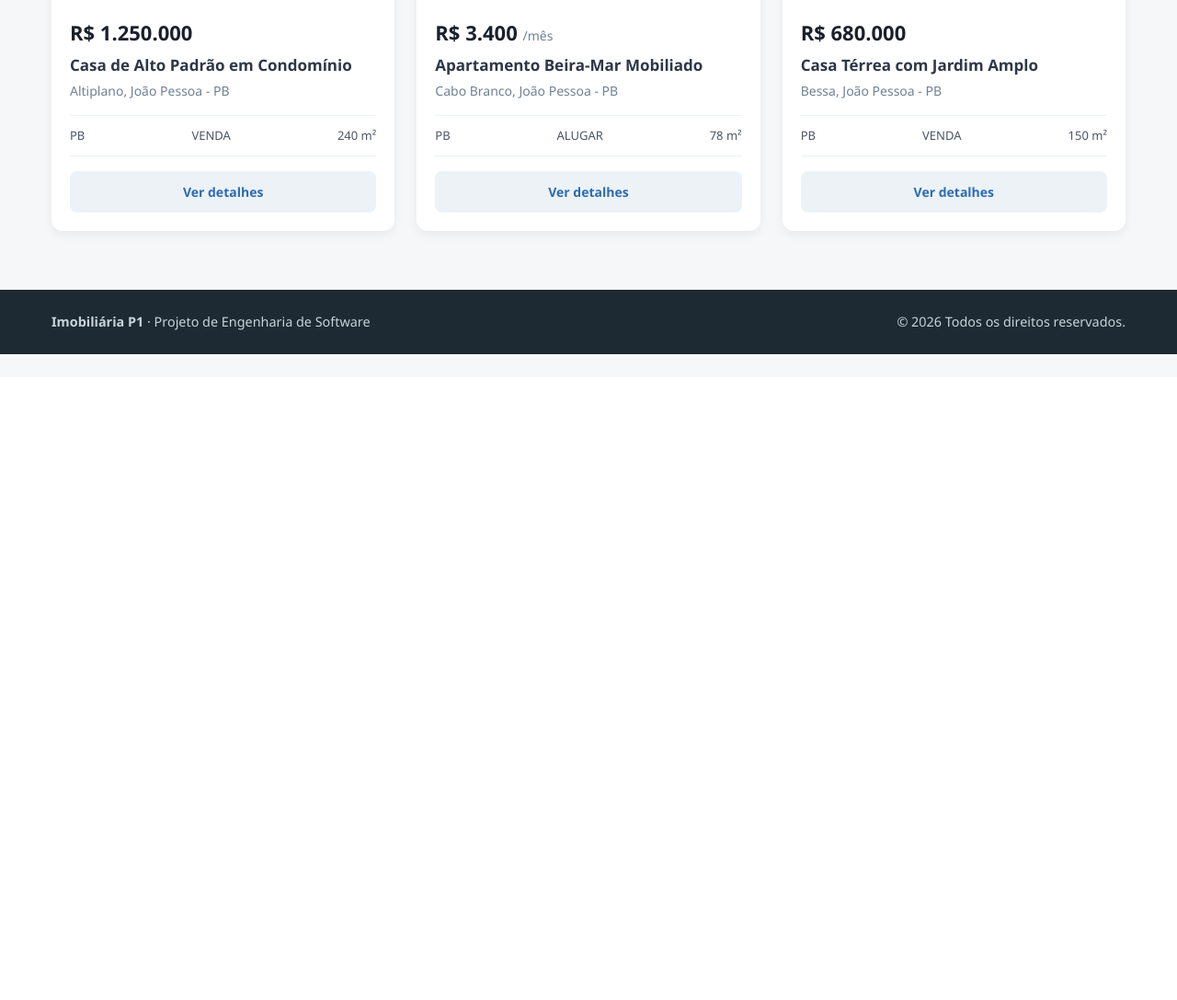
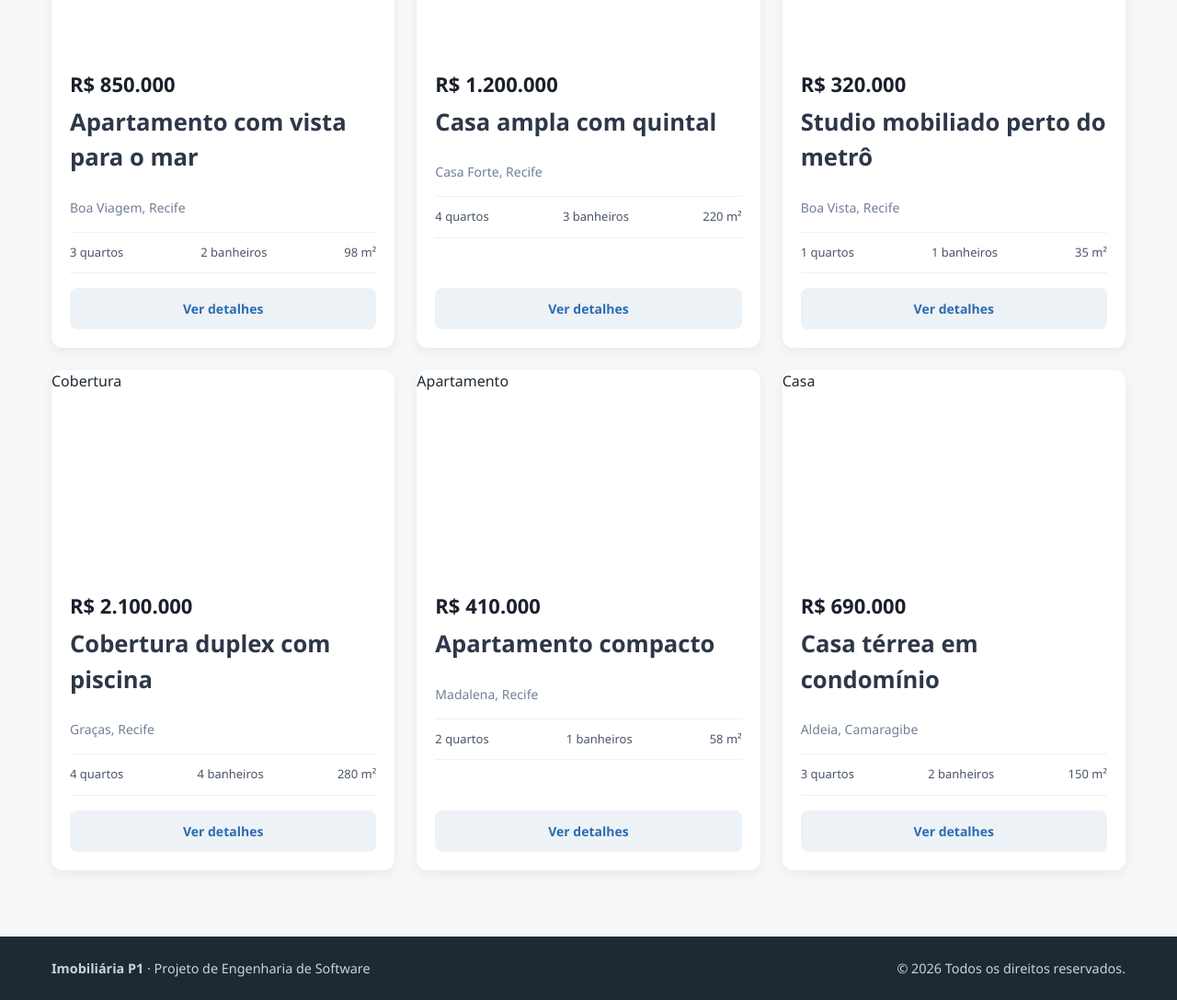
Before and after one commit to devmarcos-santos/Projeto-P1-E.S, a Flask app: page /imoveis in a window 1280 px wide. Shown: the part 390-1477 px from the top of the page at 92% size. Before the commit the page ends 775 px from the top, so only its background shows below. Run offline with Flask 3, Linux system fonts and the light colour scheme.

Commit message:
feat: exibe os imóveis do CSV na página de listagem
Troca os cards escritos à mão por um for com os dados do CSV, liga o botão Ver detalhes à página do imóvel e remove o <main> aninhado.

Closes #34

```diff
--- a/app.py
+++ b/app.py
@@ -70,7 +70,9 @@ def empreendimentos():
 
 @app.route("/imoveis")
 def listar_imoveis():
-  return render_template("imoveis.html")
+  if ERRO_IMOVEIS:
+    flash(ERRO_IMOVEIS, "erro")
+  return render_template("imoveis.html", imoveis=IMOVEIS)
 
 @app.route("/imoveis/<id_imovel>")
 def detalhes_imovel(id_imovel):
--- a/templates/imoveis.html
+++ b/templates/imoveis.html
@@ -1,68 +1,42 @@
 {% extends "base.html" %}
 
+{% block titulo %}Imóveis · Imobiliária P1{% endblock %}
+
 {% block conteudo %}
-
-<div class="container">
+<section class="secao container">
   <header class="header-listagem">
-    <h1>Imóveis Disponiveis </h1>
+    <h1>Imóveis disponíveis</h1>
     <p>Encontre as melhores oportunidades selecionadas para você</p>
   </header>
 
-  <main class="imoveis-grid">
-
+  {% if imoveis %}
+  <div class="imoveis-grid">
+    {% for imovel in imoveis %}
     <article class="imovel-card">
       <div class="card-imagem">
-        <img src="https://unsplash.com">
+        {% if imovel.imagem %}
+        <img src="{{ url_for('static', filename=imovel.imagem) }}" alt="{{ imovel.titulo }}">
+        {% else %}
+        <div class="card-imagem__vazia">{{ imovel.tipo }}</div>
+        {% endif %}
+        <span class="badge">{{ imovel.tipo }}</span>
       </div>
       <div class="card-conteudo">
-        <div class="preco">R$ 1.250.000</div>
-        <h2 class="titulo">Casa de Alto Padrão em Condomínio</h2>
-        <p class="localizacao">Altiplano, João Pessoa - PB</p>
+        <div class="preco">{{ imovel.preco | reais }}</div>
+        <h2 class="titulo">{{ imovel.titulo }}</h2>
+        <p class="localizacao">{{ imovel.bairro }}, {{ imovel.cidade }}</p>
         <div class="caracteristicas">
-          <span> PB</span>
-          <span> VENDA </span>
-          <span>240 m²</span>
+          <span>{{ imovel.quartos }} quartos</span>
+          <span>{{ imovel.banheiros }} banheiros</span>
+          <span>{{ imovel.area }} m²</span>
         </div>
-        <a href="#" class="botao-detalhes">Ver detalhes</a>
+        <a href="{{ url_for('detalhes_imovel', id_imovel=imovel.id) }}" class="botao-detalhes">Ver detalhes</a>
       </div>
     </article>
-
-    <article class="imovel-card">
-      <div class="card-imagem">
-        <img src="imagem.jpg">
-      </div>
-      <div class="card-conteudo">
-        <div class="preco">R$ 3.400 <span>/mês</span></div>
-        <h2 class="titulo">Apartamento Beira-Mar Mobiliado</h2>
-        <p class="localizacao">Cabo Branco, João Pessoa - PB</p>
-        <div class="caracteristicas">
-          <span>PB</span>
-          <span>ALUGAR</span>
-          <span> 78 m²</span>
-        </div>
-        <a href="#" class="botao-detalhes">Ver detalhes</a>
-      </div>
-    </article>
-
-
-    <article class="imovel-card">
-      <div class="card-imagem">
-        <img src="https://unsplash.com">
-      </div>
-      <div class="card-conteudo">
-        <div class="preco">R$ 680.000</div>
-        <h2 class="titulo">Casa Térrea com Jardim Amplo</h2>
-        <p class="localizacao">Bessa, João Pessoa - PB</p>
-        <div class="caracteristicas">
-          <span>PB</span>
-          <span> VENDA </span>
-          <span>150 m²</span>
-        </div>
-        <a href="#" class="botao-detalhes">Ver detalhes</a>
-      </div>
-    </article>
-
-
-</div>
-
+    {% endfor %}
+  </div>
+  {% else %}
+  <p class="vazio">Nenhum imóvel disponível no momento.</p>
+  {% endif %}
+</section>
 {% endblock %}
```
